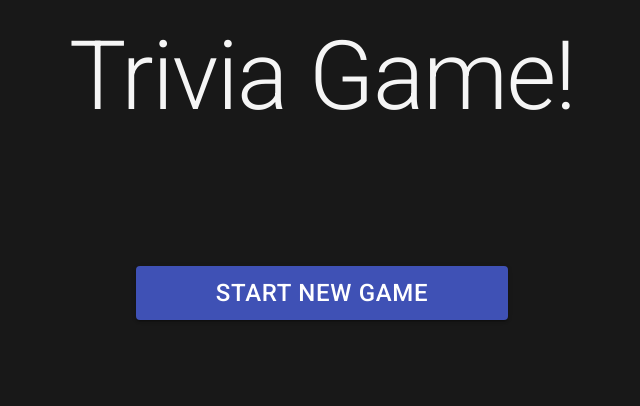
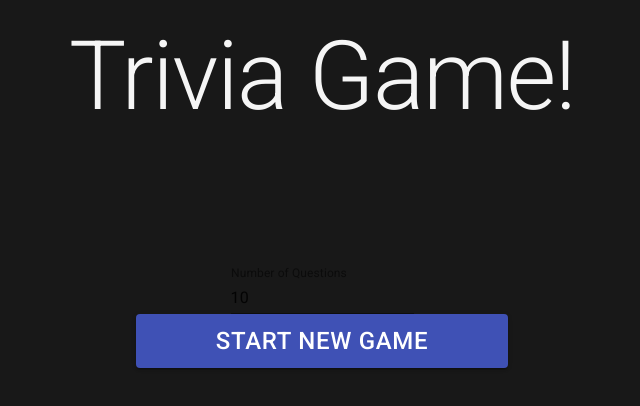
Before and after one commit to DruSerkes/trivia-game, a React (Create React App) app: page / in a window 1280 px wide. Shown: the top 406 px of the page, without its empty margins (318-958 px from the left). Built offline with nearby package versions, Linux system fonts and the light colour scheme.

Commit message:
user can select amount

```diff
--- a/src/components/Start.tsx
+++ b/src/components/Start.tsx
@@ -1,15 +1,30 @@
 import * as React from 'react';
-import { Box, Button } from '@material-ui/core'
+import { useState } from 'react';
+import { Box, Button, TextField } from '@material-ui/core'
 
 type StartProps = {
-    startGame: () => void
+    startGame: (amount: string) => void
 }
+/*
+1. Add state for amount ✅
+2. Add a field for amount: easy, medium, hard, surprise me! ✅
+3. check that state works as expected
+4. Update startGame to include amount from user choice
+5. check response
+*/
+export const Start = ({ startGame }: StartProps) => {
+    const [amount, setAmount] = useState<string>('10')
 
-export const Start = ({ startGame }: StartProps) => {
+    const handleChangeAmount = (e: React.ChangeEvent<HTMLInputElement>): void => setAmount(e.target.value)
 
+    const handleSubmit = () => {
+        // console.log(amount);
+        startGame(amount)
+    }
     return (
         <Box className="Start">
-            <Button variant="contained" fullWidth color="primary" onClick={startGame}>Start New Game</Button>
+            <TextField label="Number of Questions" type="number" value={amount} onChange={handleChangeAmount} />
+            <Button variant="contained" fullWidth color="primary" onClick={handleSubmit}>Start New Game</Button>
         </Box >
     )
 }
--- a/src/components/TriviaGame.tsx
+++ b/src/components/TriviaGame.tsx
@@ -31,9 +31,9 @@ export const TriviaGame = () => {
 		}
 	};
 
-	const startGame = () => {
+	const startGame = (amount: string): void => {
 		dispatch(removeQuestions())
-		dispatch(getQuestions());
+		dispatch(getQuestions(amount));
 		setCurrentQuestion(() => INITIAL_QUESTION_STATE)
 		setNumCorrect(() => 0);
 		setNumAnswered(() => 0);
@@ -46,13 +46,13 @@ export const TriviaGame = () => {
 
 	return (
 		<Box className="TriviaGame">
-			{numAnswered < 10 && currentQuestion !== INITIAL_QUESTION_STATE && (
+			{numAnswered < questions.length && currentQuestion !== INITIAL_QUESTION_STATE &&
 				<QuizCard question={currentQuestion} answerQuestion={answerQuestion} />
-			)}
-			{ numAnswered === 10 && (
+			}
+			{ questions.length !== 0 && numAnswered === questions.length && (
 				<Result numCorrect={numCorrect} />
 			)}
-			{(numAnswered === 10 || !questions.length) && <Start startGame={startGame} />}
+			{(numAnswered === questions.length || !questions.length) && <Start startGame={startGame} />}
 		</Box>
 
 	);
--- a/src/redux/actions.ts
+++ b/src/redux/actions.ts
@@ -3,12 +3,19 @@ import { Dispatch } from 'redux';
 
 const BASE_URL = `https://opentdb.com/api.php`;
 
-export function getQuestions(amount = 10, type = 'multiple') {
+export function getQuestions(amount = '10', difficulty?: string, type = 'multiple',) {
 	return async function (dispatch: Dispatch) {
 		try {
-			const response = await fetch(`${BASE_URL}?amount=${amount}&type=${type}`);
-			const data = await response.json();
-			dispatch(gotQuestions(data));
+			if (difficulty) {
+				const response = await fetch(`${BASE_URL}?amout=${amount}&difficulty=${difficulty}&type=${type}`);
+				const data = await response.json();
+				dispatch(gotQuestions(data));
+			} else {
+				const response = await fetch(`${BASE_URL}?amount=${amount}&type=${type}`);
+				const data = await response.json();
+				dispatch(gotQuestions(data));
+			}
+
 		} catch (e) {
 			console.log(e);
 			dispatch(questionsFail());
```
